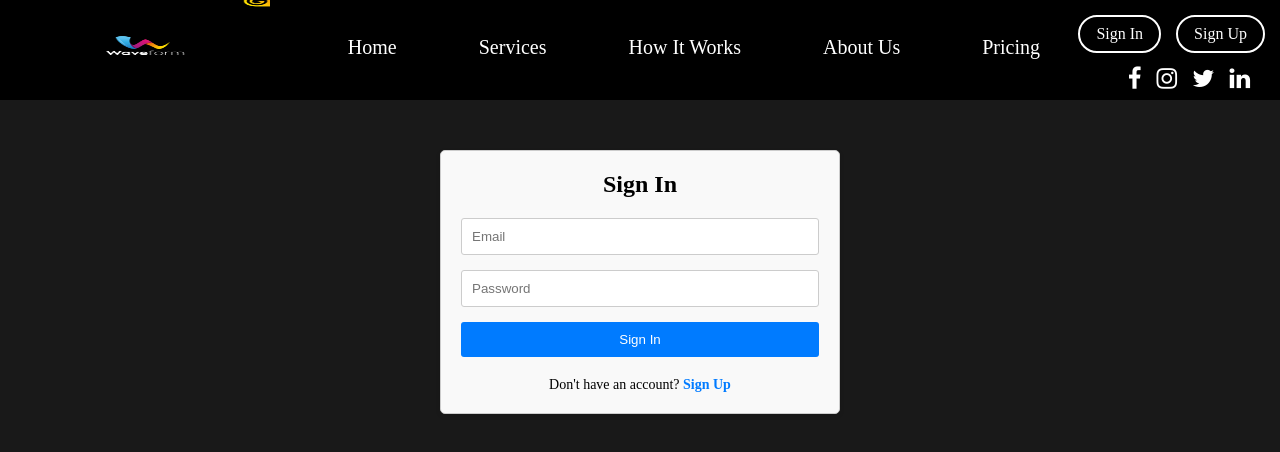
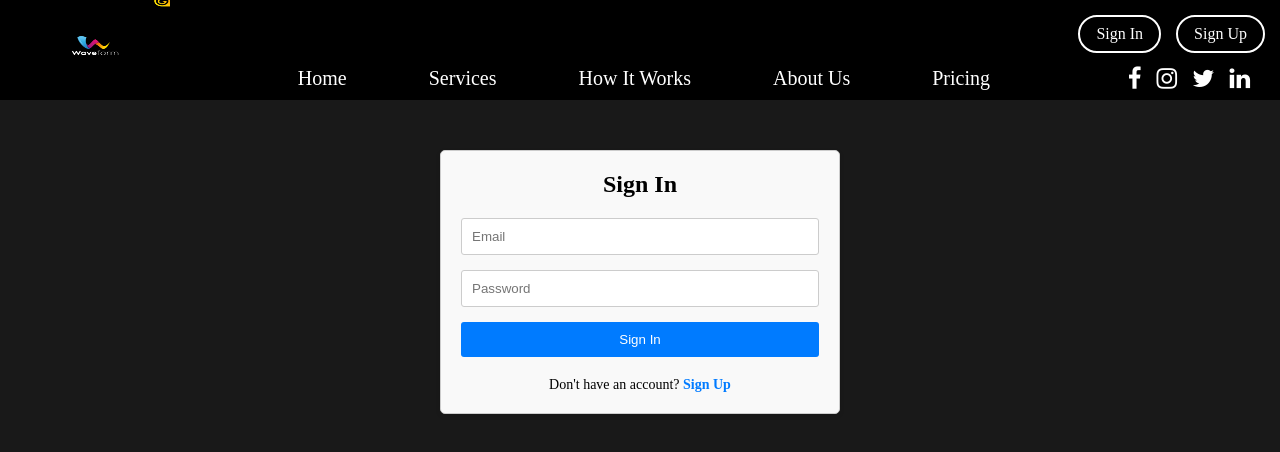
Before and after one commit to John-Sellers/learning-react, a React (Vite) app in the folder software-building-practice/: page /sign-in in a window 1280 px wide. Shown: the top 452 px of the page. Built offline with nearby package versions, Linux system fonts and the light colour scheme.

Commit message:
Fixed nav bar tabs so that they were centered

```diff
--- a/software-building-practice/src/Components/NavBar/NavBar.module.css
+++ b/software-building-practice/src/Components/NavBar/NavBar.module.css
@@ -26,7 +26,7 @@
 
 .picture {
     /* Sets the width of the logo image */
-    width: 250px;
+    width: 150px;
     /* Sets the height of the logo image */
     height: 100px;
 }
@@ -38,13 +38,15 @@
     justify-content: center;
     /* Allows the tabsContainer to grow and take up available space */
     flex: 1;
+    margin-bottom: 0;
 }
 
 .tabsContainer li {
     /* Removes the default list-style (e.g., bullets) */
     list-style: none;
     /* Adds padding of 11 pixels to the list items */
-    padding: 11px;
+    padding-left: 11px;
+    padding-right: 11px;
 }
 
 .tabs {
```
